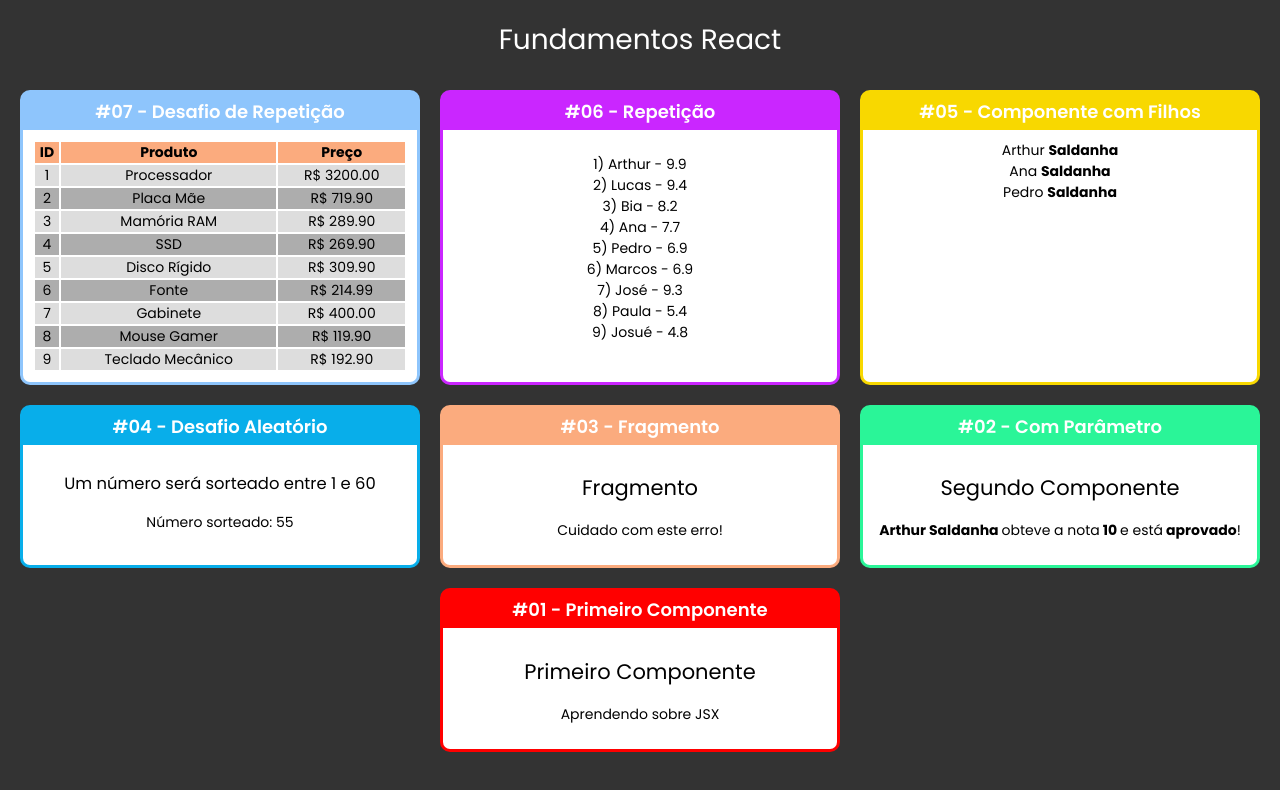
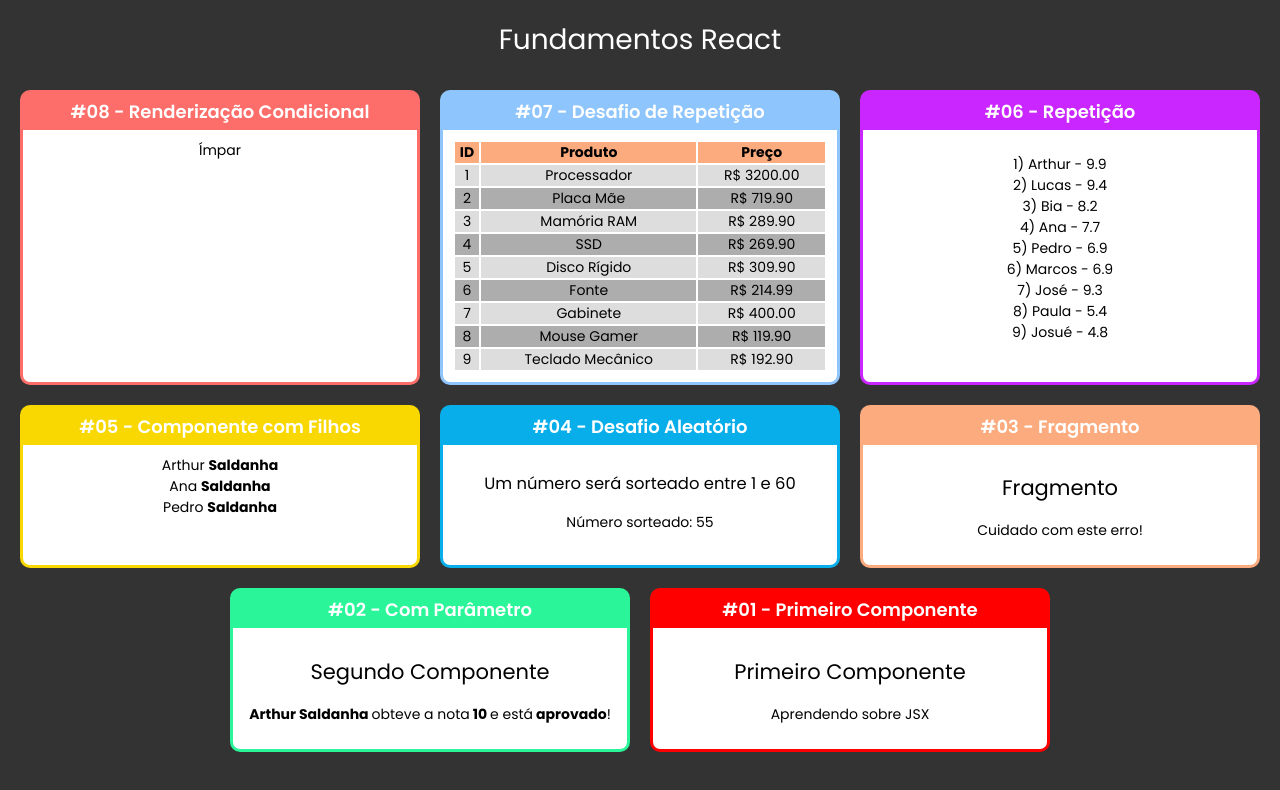
Before and after one commit to arthursaldanha/Learning-ReactJS, a React (Create React App) app: page / in a window 1280 px wide. Shown: the top 790 px of the page. Built offline with nearby package versions, Linux system fonts and the light colour scheme.

Commit message:
Iniciando a Utilização Condicional no React

```diff
--- a/src/App.jsx
+++ b/src/App.jsx
@@ -2,6 +2,7 @@
 import "./App.css"
 
 import Card from "./components/layout/Card.jsx";
+import ParOuImpar from "./components/condicional/ParOuImpar.jsx"
 import TabelaProdutos from "./components/repeticao/Produtos";
 import ListaAlunos from './components/repeticao/ListaAlunos';
 import Familia from "./components/basics/Familia.jsx";
@@ -17,6 +18,10 @@
          <h1>Fundamentos React</h1>
 
          <div className="Cards">
+            <Card titulo="#08 - Renderização Condicional" color="#FD6E6A">
+               <ParOuImpar numero={19}></ParOuImpar>
+            </Card>
+
             <Card titulo="#07 - Desafio de Repetição" color="#8EC5FC">
                <TabelaProdutos></TabelaProdutos>
             </Card>
--- /dev/null
+++ b/src/components/condicional/ParOuImpar.jsx
@@ -0,0 +1,16 @@
+import React from 'react';
+
+const isParOuImpar = (props) => {
+   const isPar = props.numero % 2 === 0;
+
+   return (
+      <div>
+         { isPar ?
+            <span>Par</span> :
+            <span>Ímpar</span>
+         }
+      </div>
+   );
+}
+
+export default isParOuImpar;
```
